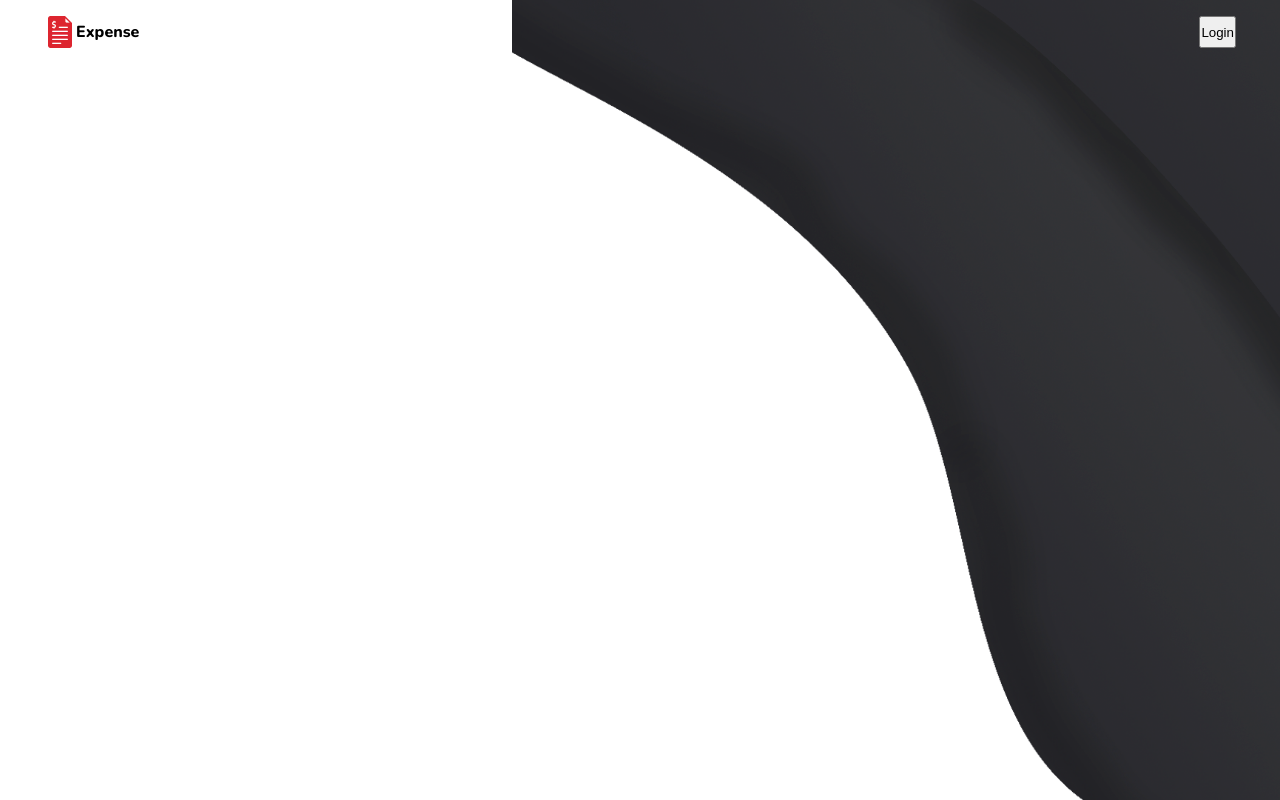
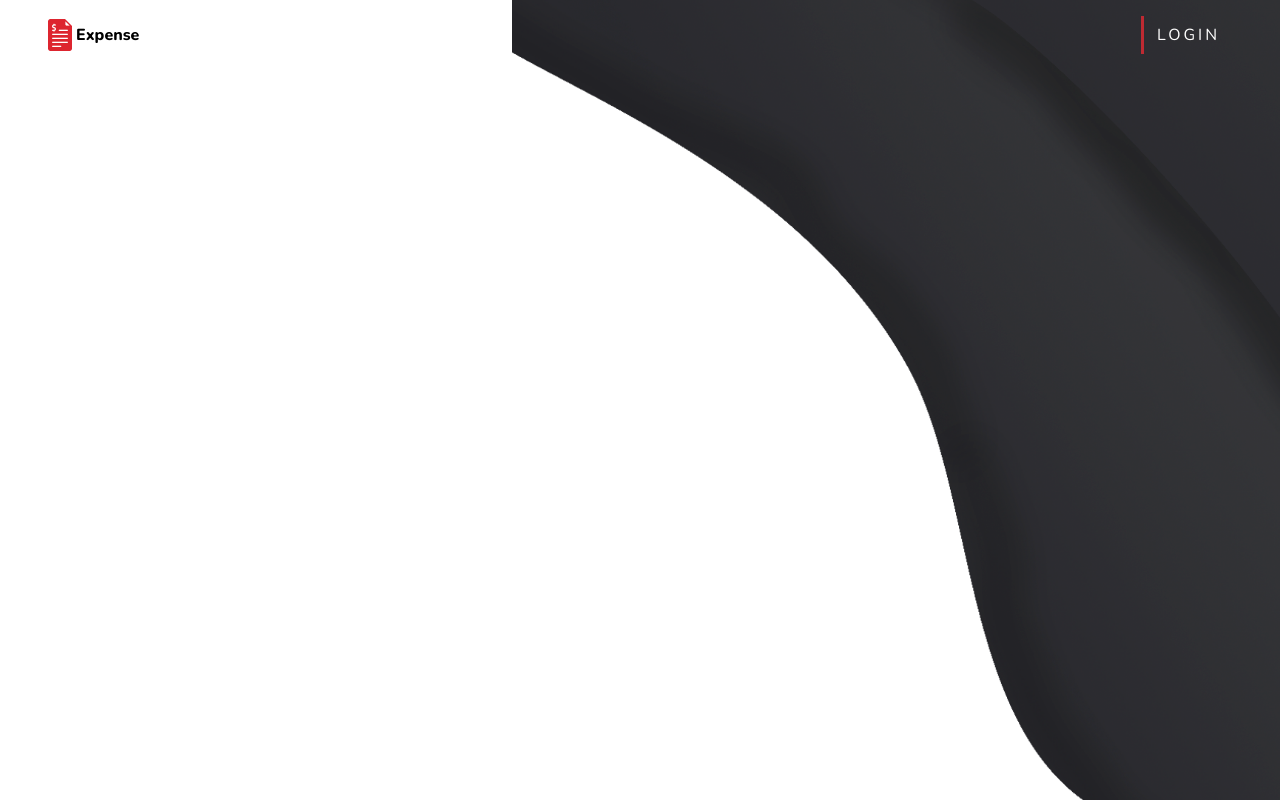
Before and after one commit to gunners-pro/aconta, a React (Create React App) app: page / in a window 1280 px wide. Built offline with nearby package versions, Linux system fonts and the light colour scheme.

Commit message:
Home: Foi feita estilização do botão login.

```diff
--- a/src/Pages/Home/index.jsx
+++ b/src/Pages/Home/index.jsx
@@ -15,7 +15,11 @@ function Home() {
             <img src={logoInvoice} alt="plano de fundo" />
             <h4>Expense</h4>
           </div>
-          <button type="button">Login</button>
+          <a href="teste">
+            <span />
+            <span />
+            Login
+          </a>
         </Header>
       </Content>
     </Container>
--- a/src/Pages/Home/styles.js
+++ b/src/Pages/Home/styles.js
@@ -38,4 +38,51 @@ export const Header = styled.header`
     width: 2rem;
     height: 2rem;
   }
+
+  > a {
+    position: relative;
+    display: inline-block;
+    padding: 0.5rem 1rem;
+    color: white;
+    text-transform: uppercase;
+    letter-spacing: 3px;
+    text-decoration: none;
+  }
+
+  > a span {
+    position: absolute;
+    display: block;
+    background: #be2a32;
+    transition: transform ease 0.2s;
+  }
+
+  > a span:nth-child(1) {
+    top: 0;
+    left: 0;
+    width: 3px;
+    height: 100%;
+    transform: scaleY(1);
+    transform-origin: bottom;
+    transition-delay: 0s;
+  }
+
+  > a:hover span:nth-child(1) {
+    transform: scaleY(0);
+    transform-origin: bottom;
+  }
+
+  > a span:nth-child(2) {
+    bottom: 0;
+    left: 0;
+    width: 100%;
+    height: 3px;
+    transform: scaleX(0);
+    transform-origin: left;
+    transition-delay: 0.2s;
+  }
+
+  > a:hover span:nth-child(2) {
+    transform: scaleY(1);
+    transform-origin: left;
+  }
 `;
```
